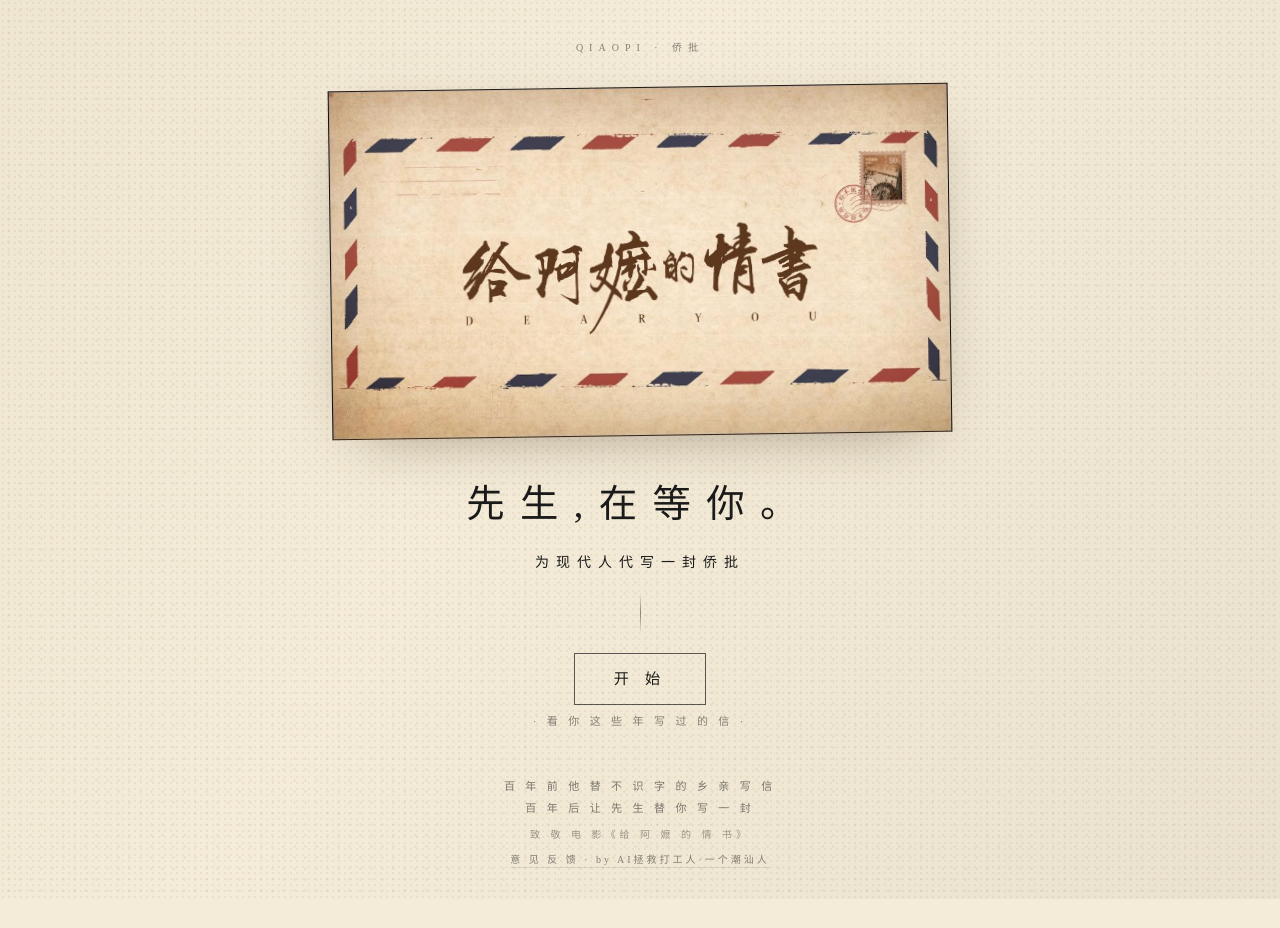
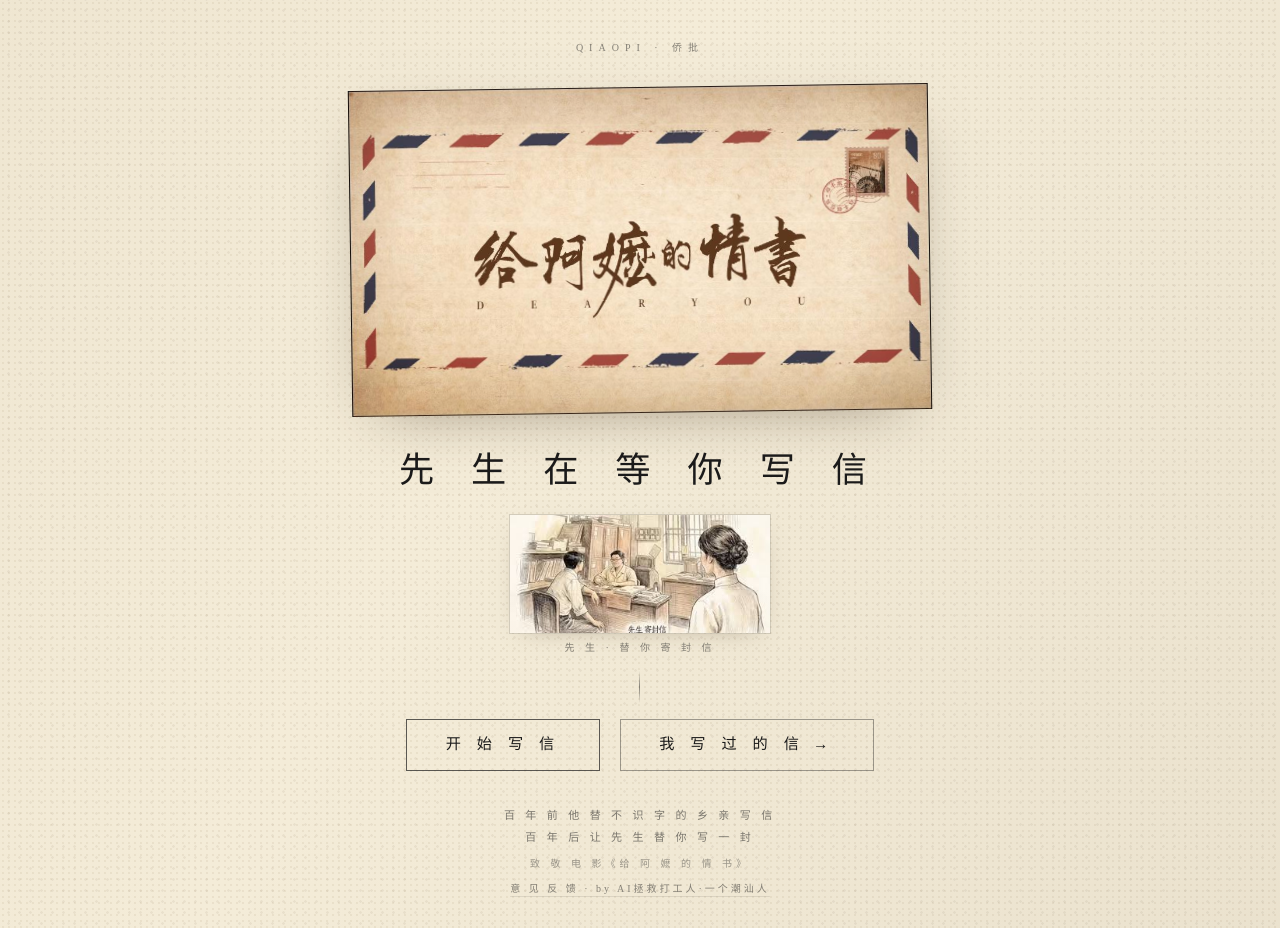
Before and after one commit to twonly/AmaLetter, a Next.js app: page / in a window 1280 px wide. Before the commit the page ends 899 px from the top, so only its background shows below. Built offline with nearby package versions, Linux system fonts and the light colour scheme; no server answers; a small style sheet from the web is missing.

Commit message:
feat: scribe scene illustration, clarified title, prominent history button

```diff
--- a/app/page.tsx
+++ b/app/page.tsx
@@ -15,12 +15,12 @@ export default function HomePage() {
         QIAOPI · 侨批
       </header>
 
-      <main className="flex flex-1 flex-col items-center justify-center gap-8 px-6 py-8 sm:gap-10">
+      <main className="flex flex-1 flex-col items-center justify-center gap-6 px-6 py-6 sm:gap-8 sm:py-8">
         <motion.div
           initial={{ opacity: 0, y: 20, rotate: -1.5 }}
           animate={{ opacity: 1, y: 0, rotate: -0.8 }}
           transition={{ duration: 1.6, ease: [0.16, 1, 0.3, 1] }}
-          className="relative w-full max-w-[560px] sm:max-w-[620px]"
+          className="relative w-full max-w-[520px] sm:max-w-[580px]"
         >
           <div className="relative shadow-[0_18px_60px_-30px_rgba(60,40,20,0.55)]">
             <Image
@@ -45,48 +45,70 @@ export default function HomePage() {
           initial={{ opacity: 0, y: 12 }}
           animate={{ opacity: 1, y: 0 }}
           transition={{ duration: 1.4, delay: 1.0, ease: 'easeOut' }}
-          className="flex flex-col items-center gap-5 text-center"
+          className="flex flex-col items-center gap-4 text-center"
         >
           <motion.h1
             initial={{ opacity: 0 }}
             animate={{ opacity: 1 }}
             transition={{ duration: 1.4, delay: 1.3 }}
-            className="font-master text-[1.8rem] tracking-[0.4em] sm:text-[2.4rem]"
+            className="font-master text-[1.7rem] tracking-[0.35em] sm:text-[2.2rem] sm:tracking-[0.4em]"
           >
-            先生,在等你。
+            先 生 在 等 你 写 信
           </motion.h1>
 
-          <motion.p
-            initial={{ opacity: 0 }}
-            animate={{ opacity: 1 }}
-            transition={{ duration: 1.2, delay: 1.8 }}
-            className="font-serif text-sm tracking-[0.5em] opacity-70"
+          <motion.div
+            initial={{ opacity: 0, y: 6 }}
+            animate={{ opacity: 1, y: 0 }}
+            transition={{ duration: 1.2, delay: 1.7 }}
+            className="relative flex flex-col items-center gap-1.5"
           >
-            为现代人代写一封侨批
-          </motion.p>
+            <div className="relative overflow-hidden border border-ink/15 shadow-[0_6px_24px_-16px_rgba(60,40,20,0.5)]">
+              <Image
+                src="/scribe-scene.jpg"
+                alt="先生在祠堂门口替乡亲代写侨批"
+                width={334}
+                height={151}
+                className="block h-auto w-[220px] sm:w-[260px]"
+              />
+              <div
+                className="pointer-events-none absolute inset-0"
+                style={{
+                  background:
+                    'linear-gradient(180deg, transparent 60%, rgba(244, 236, 216, 0.15))',
+                }}
+              />
+            </div>
+            <span className="text-[10px] tracking-[0.4em] opacity-50">
+              先 生 · 替 你 寄 封 信
+            </span>
+          </motion.div>
 
           <motion.div
             initial={{ opacity: 0 }}
             animate={{ opacity: 1 }}
             transition={{ duration: 1, delay: 2.3 }}
             className="vertical-divider"
-            style={{ height: 40 }}
+            style={{ height: 32 }}
           />
 
           <motion.div
             initial={{ opacity: 0, y: 8 }}
             animate={{ opacity: 1, y: 0 }}
             transition={{ duration: 1.2, delay: 2.6 }}
-            className="flex flex-col items-center gap-2"
+            className="flex flex-col items-center gap-4 sm:flex-row sm:gap-5"
           >
             <Link href="/styles" className="ink-button">
-              开 始
+              开 始 写 信
             </Link>
             <Link
               href="/letters"
-              className="text-[11px] tracking-[0.35em] opacity-50 transition-opacity hover:opacity-90"
+              className="ink-button ghost group"
+              aria-label="查看我以前写过的侨批"
             >
-              · 看 你 这 些 年 写 过 的 信 ·
+              我 写 过 的 信
+              <span className="ml-2 inline-block transition-transform group-hover:translate-x-1">
+                →
+              </span>
             </Link>
           </motion.div>
         </motion.div>
@@ -95,7 +117,7 @@ export default function HomePage() {
           initial={{ opacity: 0 }}
           animate={{ opacity: 1 }}
           transition={{ duration: 1.6, delay: 3.2 }}
-          className="mt-2 flex flex-col items-center gap-1.5 text-center"
+          className="mt-1 flex flex-col items-center gap-1.5 text-center"
         >
           <span className="text-[11px] tracking-[0.3em] opacity-55 sm:tracking-[0.35em]">
             百 年 前 他 替 不 识 字 的 乡 亲 写 信
```
Also changed, not shown: public/scribe-scene.jpg (added).
